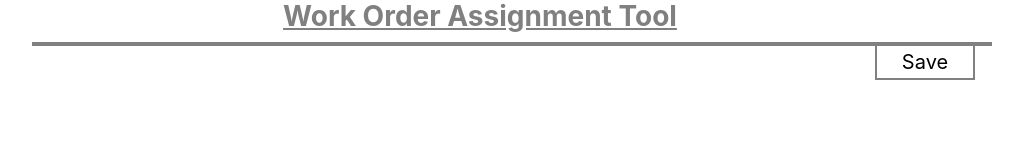
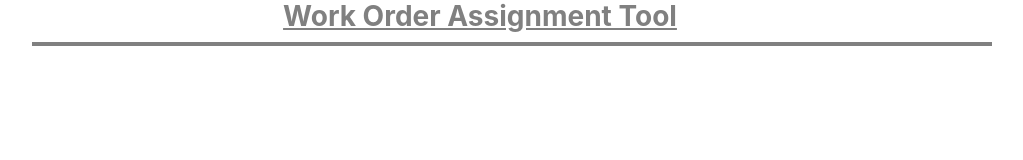
Before and after one commit to gabhat1994/WorkOrder.github.io, a React (Create React App) app in the folder frontend/: page / in a window 1280 px wide. Shown: the top 160 px of the page, without its empty margins (160-1183 px from the left). Built offline with nearby package versions, Linux system fonts and the light colour scheme.

Commit message:
redux setup

```diff
--- a/frontend/package.json
+++ b/frontend/package.json
@@ -6,9 +6,13 @@
     "@testing-library/jest-dom": "^4.2.4",
     "@testing-library/react": "^9.5.0",
     "@testing-library/user-event": "^7.2.1",
+    "antd": "^4.6.4",
     "react": "^16.13.1",
     "react-dom": "^16.13.1",
-    "react-scripts": "3.4.3"
+    "react-redux": "^7.2.1",
+    "react-scripts": "3.4.3",
+    "redux": "^4.0.5",
+    "redux-thunk": "^2.3.0"
   },
   "scripts": {
     "start": "react-scripts start",
--- /dev/null
+++ b/frontend/src/actions/actions.js
@@ -0,0 +1 @@
+import {} from "../constant/constant"
--- a/frontend/src/compoments/Home.js
+++ b/frontend/src/compoments/Home.js
@@ -1,28 +1,12 @@
 import React from "react";
 
 export default function Home(props) {
-  const handleSave = (event) => {
-    event.stopPropogation();
-  };
+
   return (
     <div
       className="col-md-9"
       style={{ border: "2px solid grey", marginLeft: "15%" }}
     >
-      <button
-        style={{
-          color: "balck",
-          backgroundColor: "white",
-          textAlign: "center",
-          fontSize: "20px",
-          border: "2px solid grey",
-          width: "100px",
-          float: "right",
-        }}
-        onClick={() => handleSave}
-      >
-        Save
-      </button>
     </div>
   );
 }
--- /dev/null
+++ b/frontend/src/reducers/reducer.js
@@ -0,0 +1,16 @@
+import  {} from "../constant/constant"
+
+function dataReducer(state = { }, action) {
+    switch (action.type) {
+
+      case "ADD_MENU_ITEM":
+        return {
+          ...state,
+        };
+
+      default:
+        return state;
+    }
+  }
+
+  export { dataReducer };
--- /dev/null
+++ b/frontend/src/store.js
@@ -0,0 +1,17 @@
+import { createStore, combineReducers, compose, applyMiddleware } from "redux";
+import thunk from "redux-thunk";
+import { dataReducer } from "./reducers/reducer";
+const initialState = {};
+
+const reducer = combineReducers({
+  dataReducer: dataReducer,
+});
+const composeEnhancer = window.__REDUX_DEVTOOLS_EXTENSION_COMPOSE__ || compose;
+
+const store = createStore(
+  reducer,
+  initialState,
+  composeEnhancer(applyMiddleware(thunk))
+);
+
+export default store;
```
Also changed, not shown: frontend/src/index.js (+5 -2 lines), frontend/src/constant/constant.js (added), 1 other file (tests, documents, lock files or other folders).
